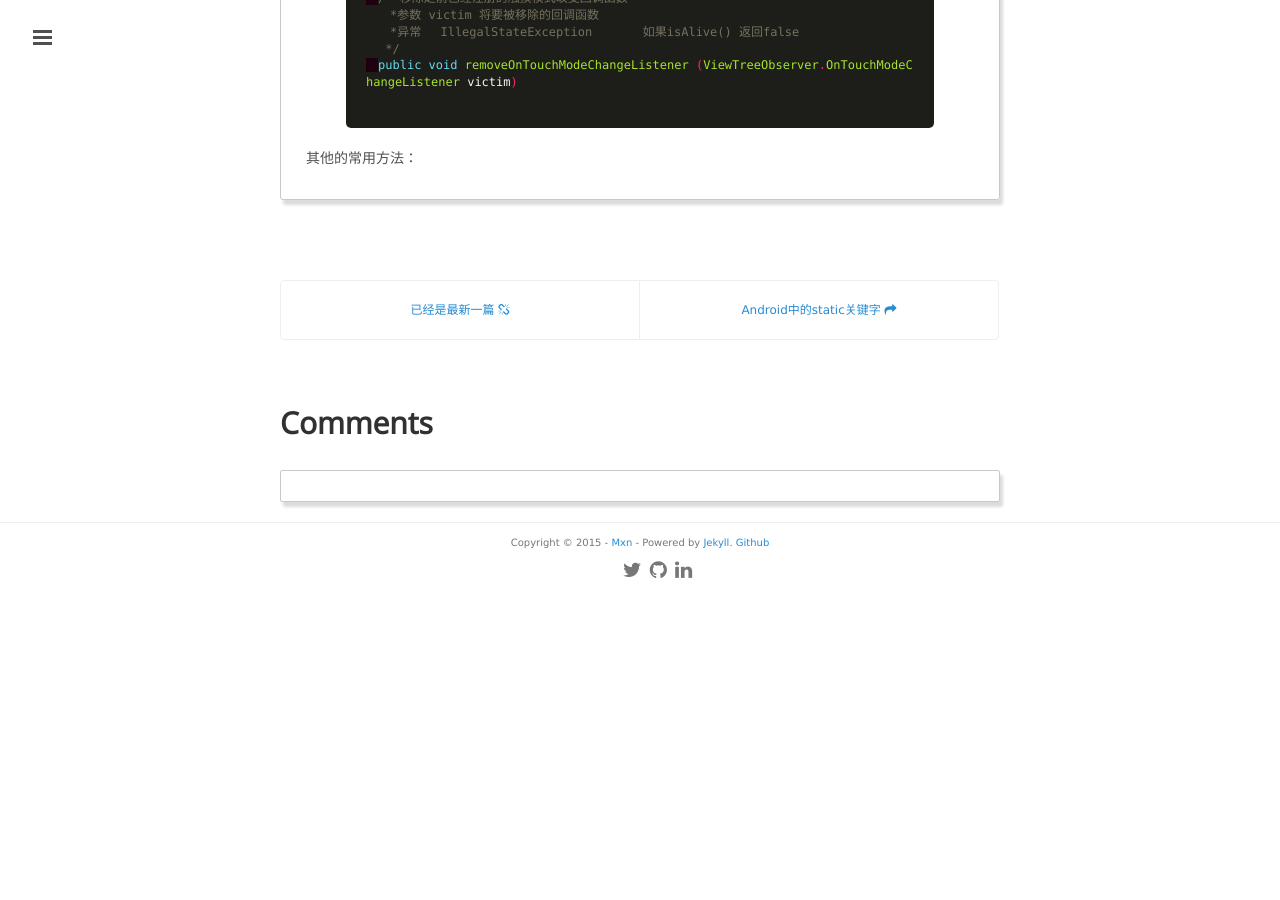
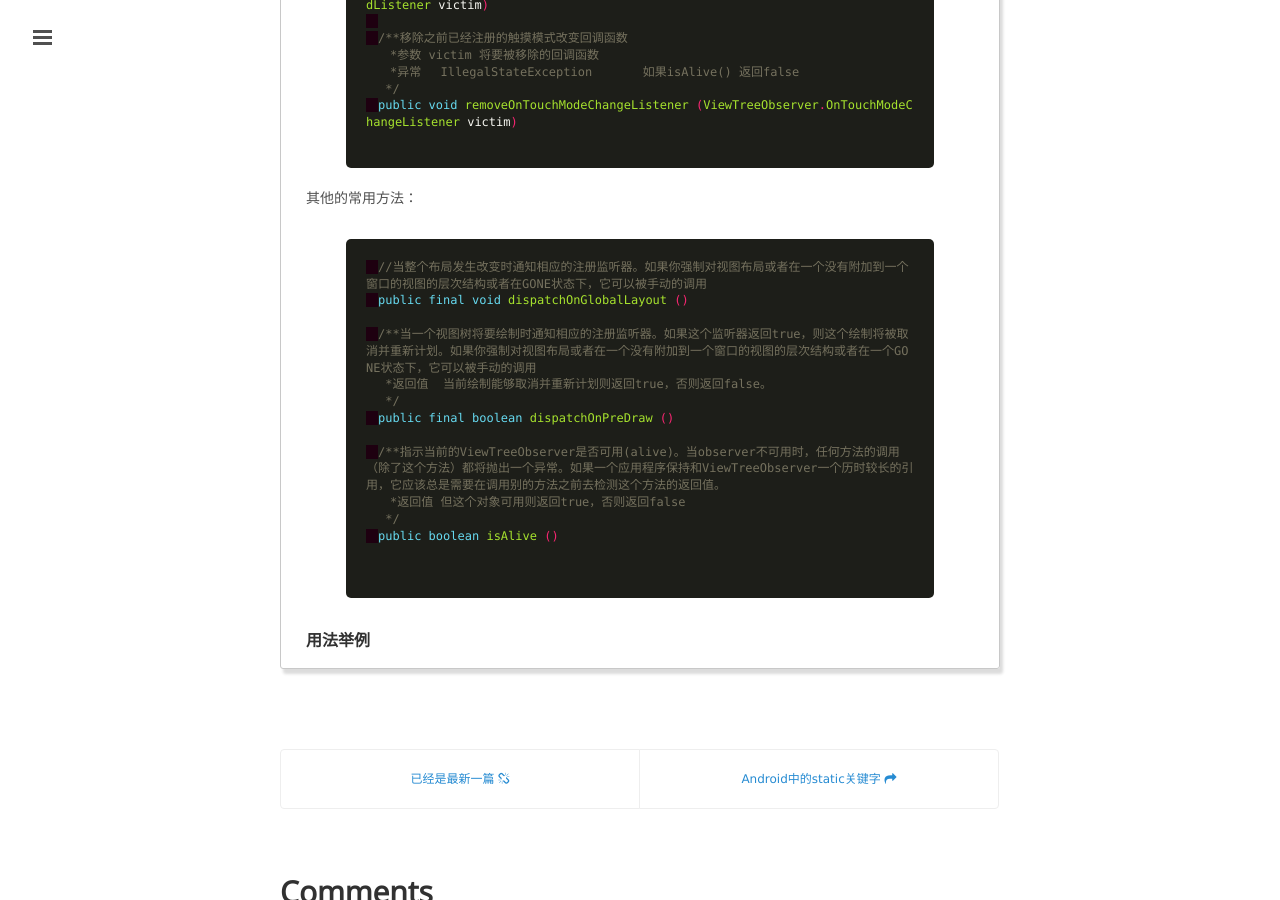
Before and after one commit to mxn21/mxn21.github.io, a Jekyll site: the page built from _posts/2015-11-16-viewTreeObserver解析.md, in a window 1280 px wide and 900 px high, scrolled down 2739 px. Built offline with Jekyll 4.4.1, drawn with Linux system fonts in a browser that asks for light colours; Markdown is read by kramdown in place of the engine named in the settings; comment, search, counter and statistics services are not loaded; before the commit the page ends 3334 px from its top, so only the background shows below that.

Commit message:
34534534

```diff
--- a/_posts/2015-11-16-viewTreeObserver解析.md
+++ b/_posts/2015-11-16-viewTreeObserver解析.md
@@ -19,6 +19,7 @@
 
 <!-- more -->
 
+### api的概述
 
 下面介绍其中常用的几个内部类：
 
@@ -120,3 +121,21 @@
 
 
 其他的常用方法：
+
+    {% highlight java %}
+　//当整个布局发生改变时通知相应的注册监听器。如果你强制对视图布局或者在一个没有附加到一个窗口的视图的层次结构或者在GONE状态下，它可以被手动的调用
+　public final void dispatchOnGlobalLayout ()
+
+　/**当一个视图树将要绘制时通知相应的注册监听器。如果这个监听器返回true，则这个绘制将被取消并重新计划。如果你强制对视图布局或者在一个没有附加到一个窗口的视图的层次结构或者在一个GONE状态下，它可以被手动的调用
+　 *返回值  当前绘制能够取消并重新计划则返回true，否则返回false。
+　 */
+　public final boolean dispatchOnPreDraw ()
+
+　/**指示当前的ViewTreeObserver是否可用(alive)。当observer不可用时，任何方法的调用（除了这个方法）都将抛出一个异常。如果一个应用程序保持和ViewTreeObserver一个历时较长的引用，它应该总是需要在调用别的方法之前去检测这个方法的返回值。
+　　*返回值 但这个对象可用则返回true，否则返回false
+　 */
+　public boolean isAlive ()
+
+    {% endhighlight %}
+
+### 用法举例
```
